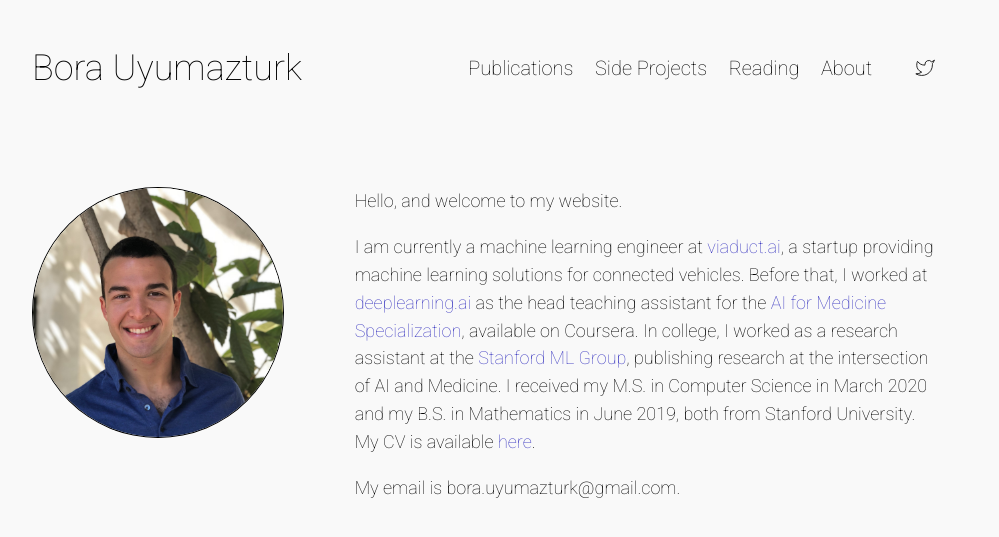
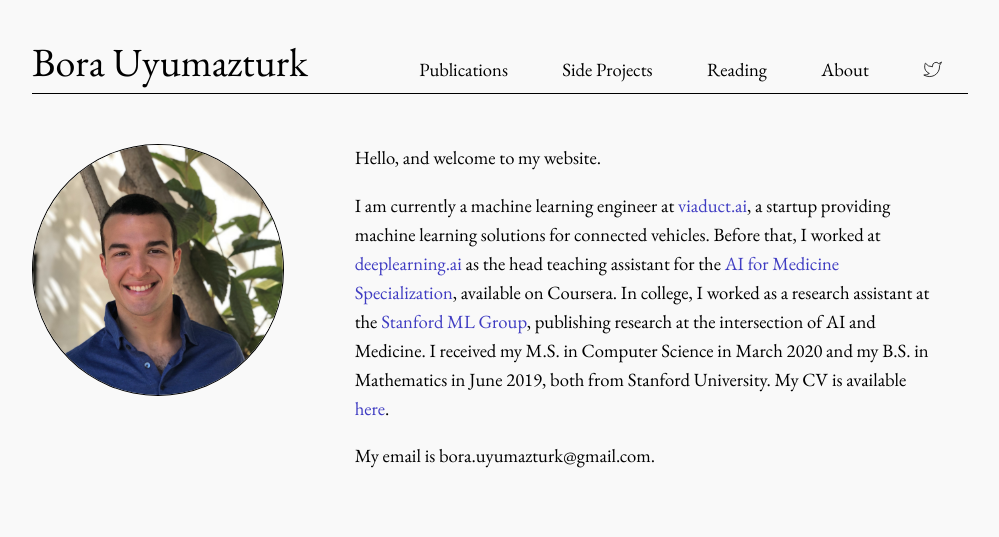
Before and after one commit to bora-uyumazturk/bora-uyumazturk.github.io, a Jekyll site: the page built from index.html, in a window 1280 px wide. Shown: the top 537 px of the page, without its empty margins (140-1139 px from the left). Built offline with Jekyll 4.4.1, drawn with Linux system fonts in a browser that asks for light colours.

Commit message:
Changed font, added underline to header, etc

```diff
--- a/css/style.css
+++ b/css/style.css
@@ -1,4 +1,4 @@
-@import url('https://fonts.googleapis.com/css2?family=Roboto:wght@100&display=swap');
+@import url('https://fonts.googleapis.com/css2?family=EB+Garamond&display=swap');
 
 html {
   background-color: #f9f9f9;
@@ -6,38 +6,43 @@ html {
 }
 
 body {
-  font-size: 18px;
+  font-size: 14pt;
   line-height: 1.55em;
   background: #f9f9f9;
   max-width: 1000px;
+  min-width: 700px;
   margin: auto;
-  font-family: 'Roboto', sans-serif;
+  /* font-family: 'Roboto', sans-serif; */
+  font-family: 'EB Garamond', serif;
 }
 
 .Header {
   display: flex;
   justify-content: space-evenly;
   margin: 3rem 2rem 0 2rem;
-  font-size: 20px;
-  align-items: center;
+  align-items: baseline;
+  font-size: 14pt;
+  border-bottom: 0.1px solid black;
+  padding-bottom: 0.3rem;
 }
 
 .Header-name {
-  font-size: 36px;
+  font-size: 30pt;
   text-decoration: none;
   color: black;
   flex: 5;
 }
 
 .Header-name:hover {
-  font-weight: bolder;
+  color: grey;
+  transition: color 0.25s;
 }
 
 .Header-nav {
   display: flex;
   flex-wrap: wrap;
   justify-content: space-around;
-  flex: 5;
+  flex: 7;
 }
 
 .Header-nav > a {
@@ -46,8 +51,8 @@ body {
 }
 
 .Header-nav > a:hover {
-  font-weight: bolder;
-  color: black;
+  color: grey;
+  transition: color 0.25s;
 }
 
 .Header-social {
@@ -56,11 +61,12 @@ body {
   flex: 1;
   font-size: 10px;
   justify-content: space-evenly;
-  align-items: center;
+  align-items: baseline;
+  align-self: baseline;
 }
 
 .Content {
-  margin: 5rem 2rem 5rem 2rem;
+  margin: 2rem 2rem 5rem 2rem;
 }
 
 .headshot {
@@ -93,11 +99,43 @@ a {
 }
 
 .social-icon {
-  width: 20px;
+  width: 19px;
   color: black;
   margin-top: 10px;
+  margin-bottom: -3.2px;
 }
 
 .bio {
   margin-right: 2rem;
 }
+
+.postTitle {
+  font-size: 24px;
+  color: black;
+}
+
+.postTitle:hover {
+  font-weight: bolder;
+}
+
+.continueLink {
+  font-size: 20px;
+  color: black;
+}
+
+.continueLink:hover {
+  font-weight: bolder;
+}
+
+ul {
+  list-style-type: none;
+  padding: 0;
+}
+
+.postInfo {
+  font-size: 16px;
+}
+
+.post {
+  margin-bottom: 3em;
+}
```
Also changed, not shown: _layouts/post.html (+12 -3 lines), blog.html (+11 -1 lines).
